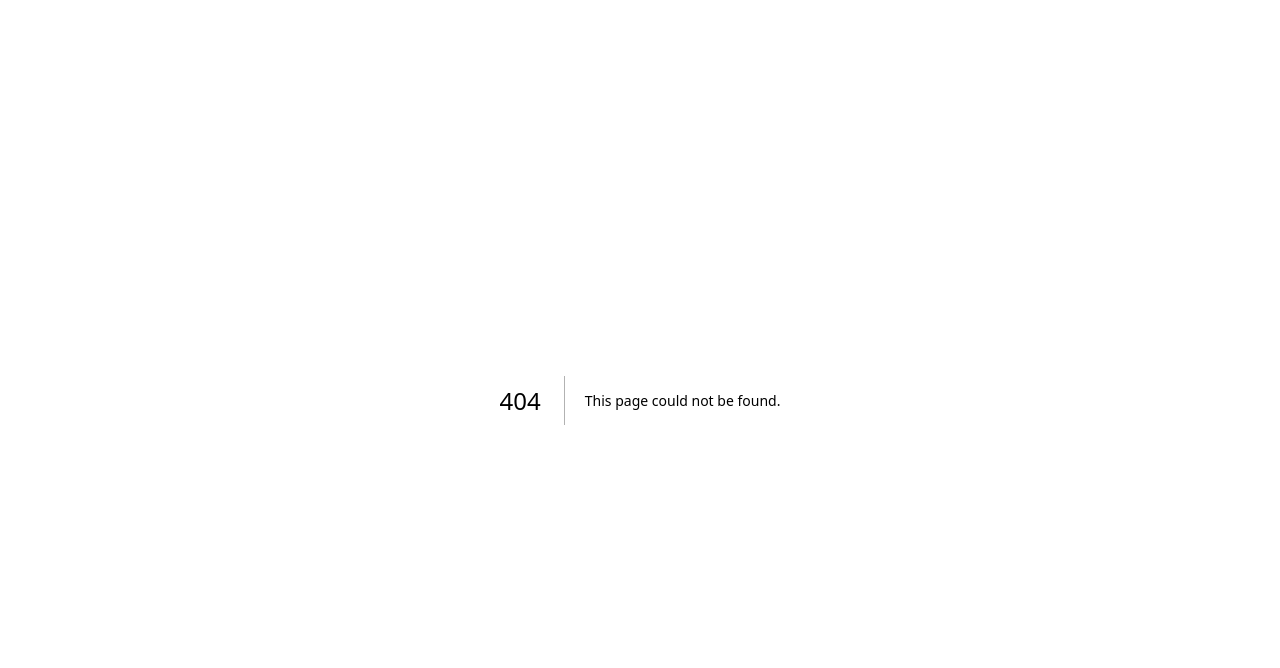
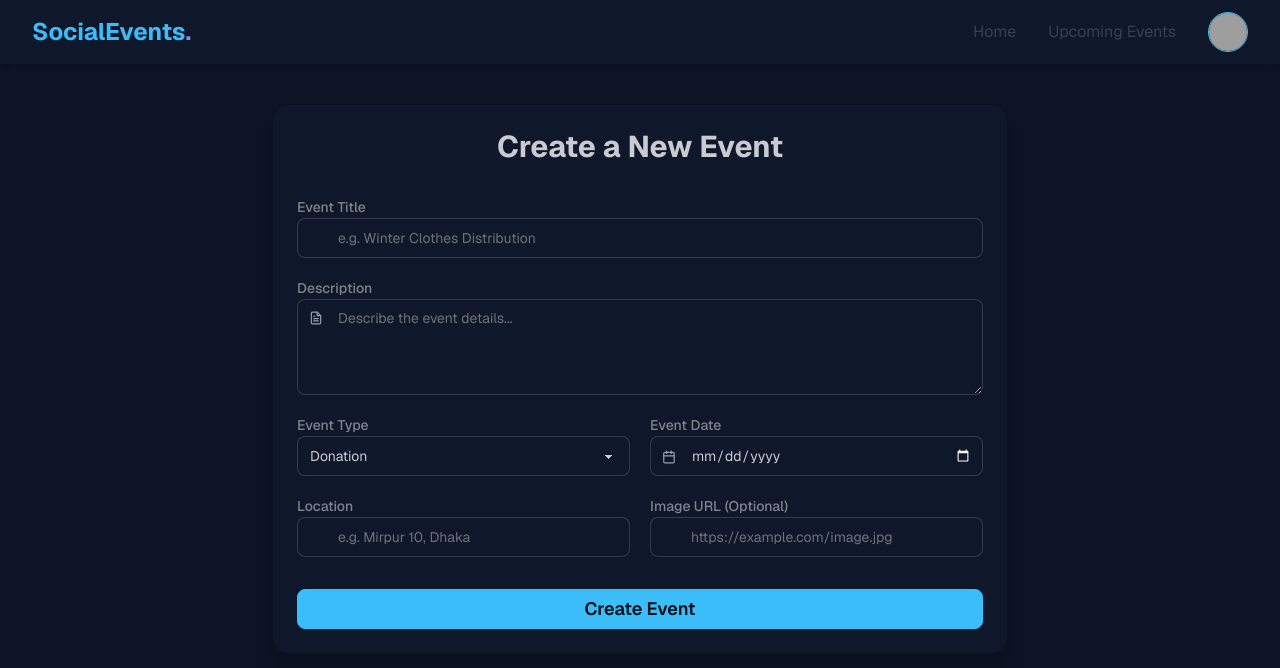
Before and after one commit to saaikot/saaikot-social-events-client, a Next.js app: page /create-event in a window 1280 px wide. Before the commit this address had no page. Shown: the top 668 px of the page. Built offline with nearby package versions, Linux system fonts and the light colour scheme; sample sign-in values are in the browser's storage; grey boxes are pictures that could not be loaded.

Commit message:
feat: created protected create-event page with form validation

```diff
--- /dev/null
+++ b/app/create-event/page.jsx
@@ -0,0 +1,199 @@
+"use client";
+import { useState, useContext, useEffect } from "react";
+import { useRouter } from "next/navigation";
+import axios from "axios";
+import Swal from "sweetalert2";
+import Navbar from "@/components/Navbar";
+import { AuthContext } from "@/context/AuthContext";
+import { FiImage, FiMapPin, FiCalendar, FiType, FiFileText } from "react-icons/fi";
+
+export default function CreateEventPage() {
+  const { user, token, loading } = useContext(AuthContext);
+  const router = useRouter();
+
+  const [formData, setFormData] = useState({
+    title: "",
+    description: "",
+    eventType: "Donation",
+    imageUrl: "",
+    location: "",
+    eventDate: "",
+  });
+  const [isSubmitting, setIsSubmitting] = useState(false);
+
+  // প্রোটেক্টেড রাউট: ইউজার লগইন না থাকলে লগইন পেজে পাঠিয়ে দেওয়া
+  useEffect(() => {
+    if (!loading && !user) {
+      router.push("/login");
+    }
+  }, [user, loading, router]);
+
+  const handleChange = (e) => {
+    setFormData({ ...formData, [e.target.name]: e.target.value });
+  };
+
+  const handleSubmit = async (e) => {
+    e.preventDefault();
+    setIsSubmitting(true);
+
+    try {
+      await axios.post(`${process.env.NEXT_PUBLIC_API_URL}/api/events`, formData, {
+        headers: {
+          Authorization: `Bearer ${token}`,
+        },
+      });
+
+      Swal.fire({
+        icon: "success",
+        title: "Event Created!",
+        text: "Your event has been created successfully.",
+        timer: 2000,
+        showConfirmButton: false,
+      });
+
+      router.push("/events"); // ইভেন্ট তৈরি হলে সব ইভেন্ট পেজে নিয়ে যাবে
+    } catch (error) {
+      Swal.fire({
+        icon: "error",
+        title: "Failed to create event",
+        text: error.response?.data?.message || "Something went wrong!",
+      });
+    } finally {
+      setIsSubmitting(false);
+    }
+  };
+
+  if (loading || !user) {
+    return <div className="min-h-screen flex items-center justify-center text-white">Loading...</div>;
+  }
+
+  return (
+    <main className="min-h-screen bg-base-200 pb-20">
+      <Navbar />
+      <div className="max-w-3xl mx-auto mt-10 px-4">
+        <div className="card bg-base-100 shadow-xl border border-base-300">
+          <div className="card-body">
+            <h2 className="text-3xl font-bold text-center mb-6">Create a New Event</h2>
+
+            <form onSubmit={handleSubmit} className="space-y-5">
+
+              {/* Title */}
+              <div className="form-control">
+                <label className="label"><span className="label-text font-medium">Event Title</span></label>
+                <div className="relative">
+                  <FiType className="absolute left-3 top-3.5 text-gray-400" />
+                  <input
+                    type="text"
+                    name="title"
+                    placeholder="e.g. Winter Clothes Distribution"
+                    className="input input-bordered w-full pl-10"
+                    value={formData.title}
+                    onChange={handleChange}
+                    required
+                  />
+                </div>
+              </div>
+
+              {/* Description */}
+              <div className="form-control">
+                <label className="label"><span className="label-text font-medium">Description</span></label>
+                <div className="relative">
+                  <FiFileText className="absolute left-3 top-3 text-gray-400" />
+                  <textarea
+                    name="description"
+                    placeholder="Describe the event details..."
+                    className="textarea textarea-bordered w-full pl-10 h-24"
+                    value={formData.description}
+                    onChange={handleChange}
+                    required
+                  />
+                </div>
+              </div>
+
+              <div className="grid grid-cols-1 md:grid-cols-2 gap-5">
+                {/* Event Type */}
+                <div className="form-control">
+                  <label className="label"><span className="label-text font-medium">Event Type</span></label>
+                  <select
+                    name="eventType"
+                    className="select select-bordered w-full"
+                    value={formData.eventType}
+                    onChange={handleChange}
+                  >
+                    <option value="Donation">Donation</option>
+                    <option value="Cleanup">Cleanup</option>
+                    <option value="Plantation">Plantation</option>
+                    <option value="Health">Health</option>
+                    <option value="Other">Other</option>
+                  </select>
+                </div>
+
+                {/* Date */}
+                <div className="form-control">
+                  <label className="label"><span className="label-text font-medium">Event Date</span></label>
+                  <div className="relative">
+                    <FiCalendar className="absolute left-3 top-3.5 text-gray-400 z-10" />
+                    <input
+                      type="date"
+                      name="eventDate"
+                      className="input input-bordered w-full pl-10"
+                      value={formData.eventDate}
+                      onChange={handleChange}
+                      required
+                    />
+                  </div>
+                </div>
+              </div>
+
+              <div className="grid grid-cols-1 md:grid-cols-2 gap-5">
+                {/* Location */}
+                <div className="form-control">
+                  <label className="label"><span className="label-text font-medium">Location</span></label>
+                  <div className="relative">
+                    <FiMapPin className="absolute left-3 top-3.5 text-gray-400" />
+                    <input
+                      type="text"
+                      name="location"
+                      placeholder="e.g. Mirpur 10, Dhaka"
+                      className="input input-bordered w-full pl-10"
+                      value={formData.location}
+                      onChange={handleChange}
+                      required
+                    />
+                  </div>
+                </div>
+
+                {/* Image URL */}
+                <div className="form-control">
+                  <label className="label"><span className="label-text font-medium">Image URL (Optional)</span></label>
+                  <div className="relative">
+                    <FiImage className="absolute left-3 top-3.5 text-gray-400" />
+                    <input
+                      type="url"
+                      name="imageUrl"
+                      placeholder="https://example.com/image.jpg"
+                      className="input input-bordered w-full pl-10"
+                      value={formData.imageUrl}
+                      onChange={handleChange}
+                    />
+                  </div>
+                </div>
+              </div>
+
+              <div className="form-control mt-8">
+                <button
+                  type="submit"
+                  className={`btn btn-primary w-full text-lg ${isSubmitting ? "loading" : ""}`}
+                  disabled={isSubmitting}
+                >
+                  {isSubmitting ? "Creating..." : "Create Event"}
+                </button>
+              </div>
+            </form>
+
+          </div>
+        </div>
+      </div>
+    </main>
+  );
+}
```
